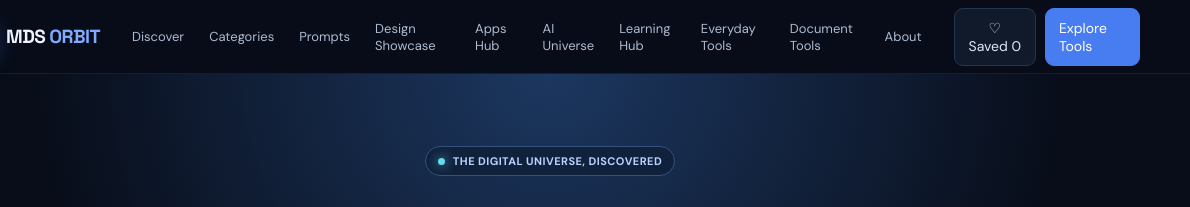
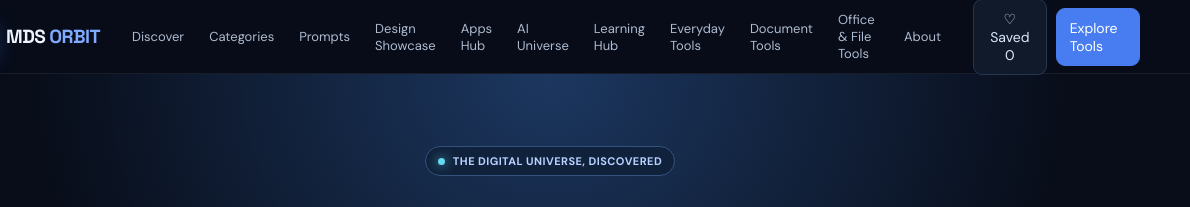
Before and after one commit to mdsorbit/mdsorbit.github.io, a plain HTML site: page index.html in a window 1280 px wide. Shown: the top 207 px of the page, 90-1280 px from the left. Drawn offline with Linux system fonts and the light colour scheme.

Commit message:
Add Office and File Tools to homepage navigation

```diff
--- a/index.html
+++ b/index.html
@@ -24,7 +24,7 @@
 @media(max-width:420px){.toolgrid{grid-template-columns:1fr}.tool{min-height:0}.tool p{font-size:12px}.toolname{font-size:14px}.categorygrid{grid-template-columns:1fr}.stat strong{font-size:17px}.stats{grid-template-columns:repeat(2,minmax(0,1fr))}.hero h1{font-size:clamp(34px,11vw,46px)}.navright{gap:6px}}
 
 </style></head><body>
-<header class="topbar"><div class="container nav"><a class="brand" href="#"><span class="brandmark">✳</span><span>MDS <em>ORBIT</em></span></a><nav class="navlinks" id="navlinks"><a href="#discover">Discover</a><a href="#categories">Categories</a><a href="prompts.html">Prompts</a><a href="showcase.html">Design Showcase</a><a href="apps.html">Apps Hub</a><a href="ai.html">AI Universe</a><a href="learning.html">Learning Hub</a><a href="everyday.html">Everyday Tools</a><a href="document-tools.html">Document Tools</a><a href="#about">About</a></nav><div class="navright"><button class="navbtn" id="savedToggle" onclick="showSaved()" aria-pressed="false">♡ Saved <span id="savedCount">0</span></button><a class="navbtn primary" href="#discover">Explore Tools</a><button class="navbtn hamb" id="hamb">☰</button></div></div></header>
+<header class="topbar"><div class="container nav"><a class="brand" href="#"><span class="brandmark">✳</span><span>MDS <em>ORBIT</em></span></a><nav class="navlinks" id="navlinks"><a href="#discover">Discover</a><a href="#categories">Categories</a><a href="prompts.html">Prompts</a><a href="showcase.html">Design Showcase</a><a href="apps.html">Apps Hub</a><a href="ai.html">AI Universe</a><a href="learning.html">Learning Hub</a><a href="everyday.html">Everyday Tools</a><a href="document-tools.html">Document Tools</a><a href="office-tools.html">Office & File Tools</a><a href="#about">About</a></nav><div class="navright"><button class="navbtn" id="savedToggle" onclick="showSaved()" aria-pressed="false">♡ Saved <span id="savedCount">0</span></button><a class="navbtn primary" href="#discover">Explore Tools</a><button class="navbtn hamb" id="hamb">☰</button></div></div></header>
 <main class="container">
 <section class="hero"><div class="announce"><i></i> THE DIGITAL UNIVERSE, DISCOVERED</div><h1>Everything digital.<br><span>One place to explore.</span></h1><p>Discover powerful AI tools, useful websites, creative apps, learning resources and digital experiences — carefully organised for curious minds.</p>
 <div class="searchbox"><svg viewBox="0 0 24 24" fill="none" stroke="currentColor" stroke-width="2"><circle cx="11" cy="11" r="7"/><path d="m16 16 4 4"/></svg><input id="searchInput" placeholder="Search tools, apps, websites and more..." autocomplete="off"><button id="searchBtn">Search</button></div><div class="quicklinks">Popular: <button data-query="AI">AI assistants</button><button data-query="design">Design</button><button data-query="video">Video tools</button><button data-query="productivity">Productivity</button><button data-query="free">Free tools</button></div></section>
```
